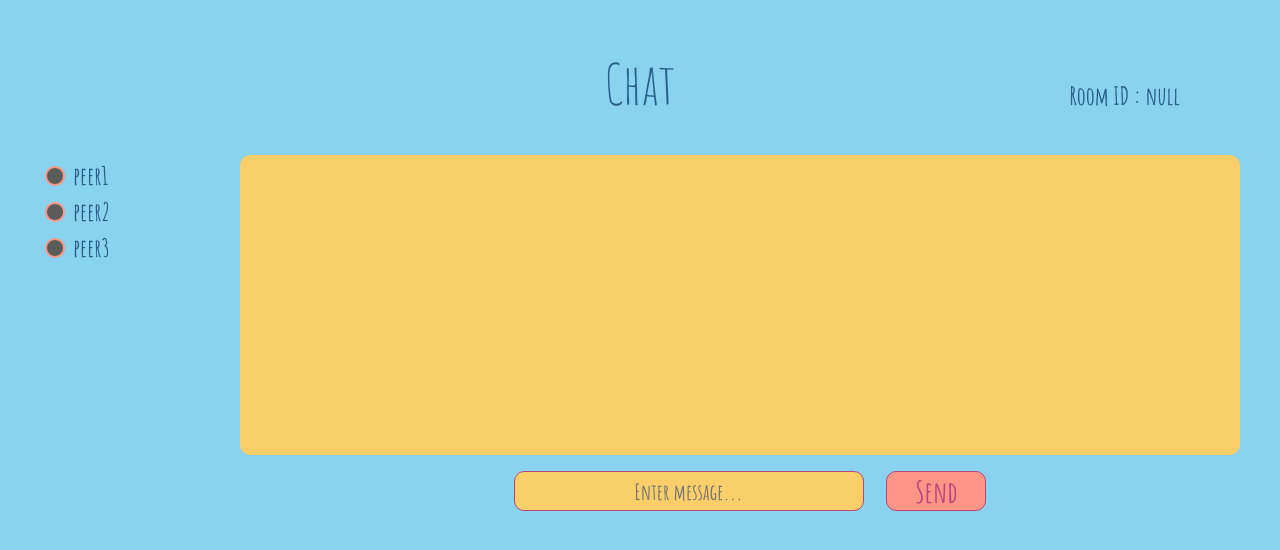
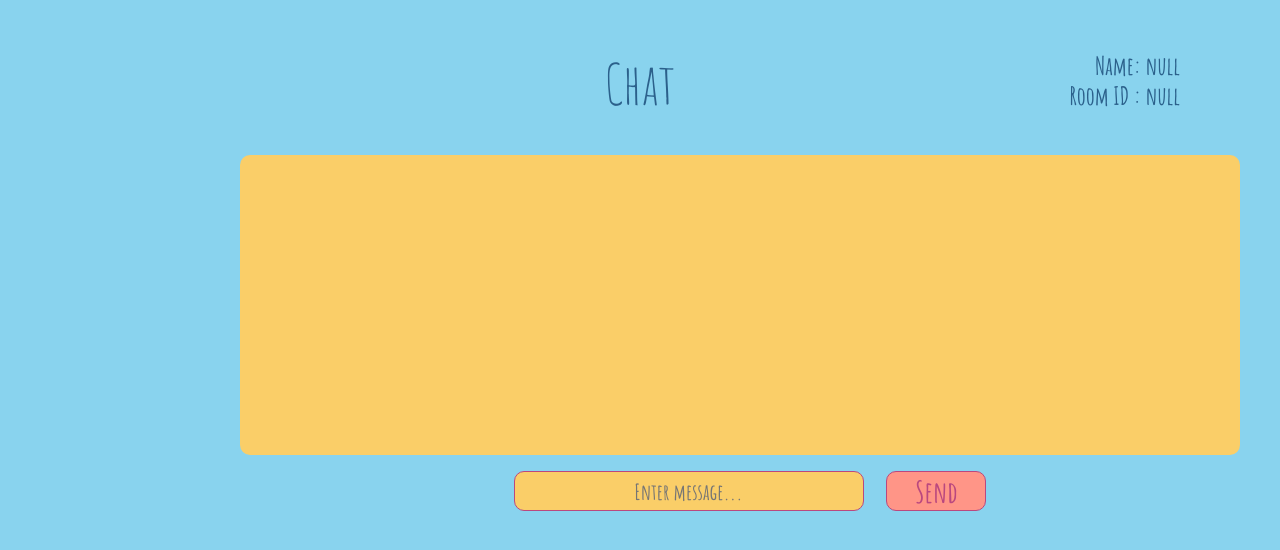
Before and after one commit to Rossnhi/webRTC-chat2, a plain HTML site: page chat.html in a window 1280 px wide. Drawn offline with Linux system fonts and the light colour scheme; no server answers.

Commit message:
Minor fixes and additions

```diff
--- a/chat.html
+++ b/chat.html
@@ -13,12 +13,12 @@
 </head>
 <body>
     <h1>Chat</h1>
+    <span id="myName"></span>
     <span id="roomID"></span>
+    <span id="hostName"></span>
+
     <div id="chatContainer">
         <ul id="sidebar" class="chatChild">
-            <li><div id="statusIndicator" class="statusIndicator"></div>peer1</li>
-            <li><div class="statusIndicator"></div>peer2</li>
-            <li><div class="statusIndicator"></div>peer3</li>
         </ul>
         <div class="chatChild" id="chat">
             <ul id = "chatWindow">
--- a/scripts/chatDom.js
+++ b/scripts/chatDom.js
@@ -4,6 +4,9 @@ form.addEventListener("submit", sendMessage);
 
 let roomID = document.getElementById("roomID");
 roomID.innerText = `Room ID : ${window.chatData.room}`;
+
+let myName = document.getElementById("myName");
+myName.innerText = `Name: ${window.chatData.name}`;
 
 let chatWindow = document.getElementById("chatWindow")
 
--- a/style.css
+++ b/style.css
@@ -209,13 +209,21 @@ input:focus {
 }
 
 
-#roomID {
+#roomID, #myName, #hostName {
     position: absolute;
     top: 80px;
     right: 100px;
     color: var(--secondary-color);
     font-size: 25px;
     font-weight: bold;
+}
+
+#myName {
+    top: 50px;
+}
+
+#hostName {
+    top: 110px;
 }
 
 .container {
```
